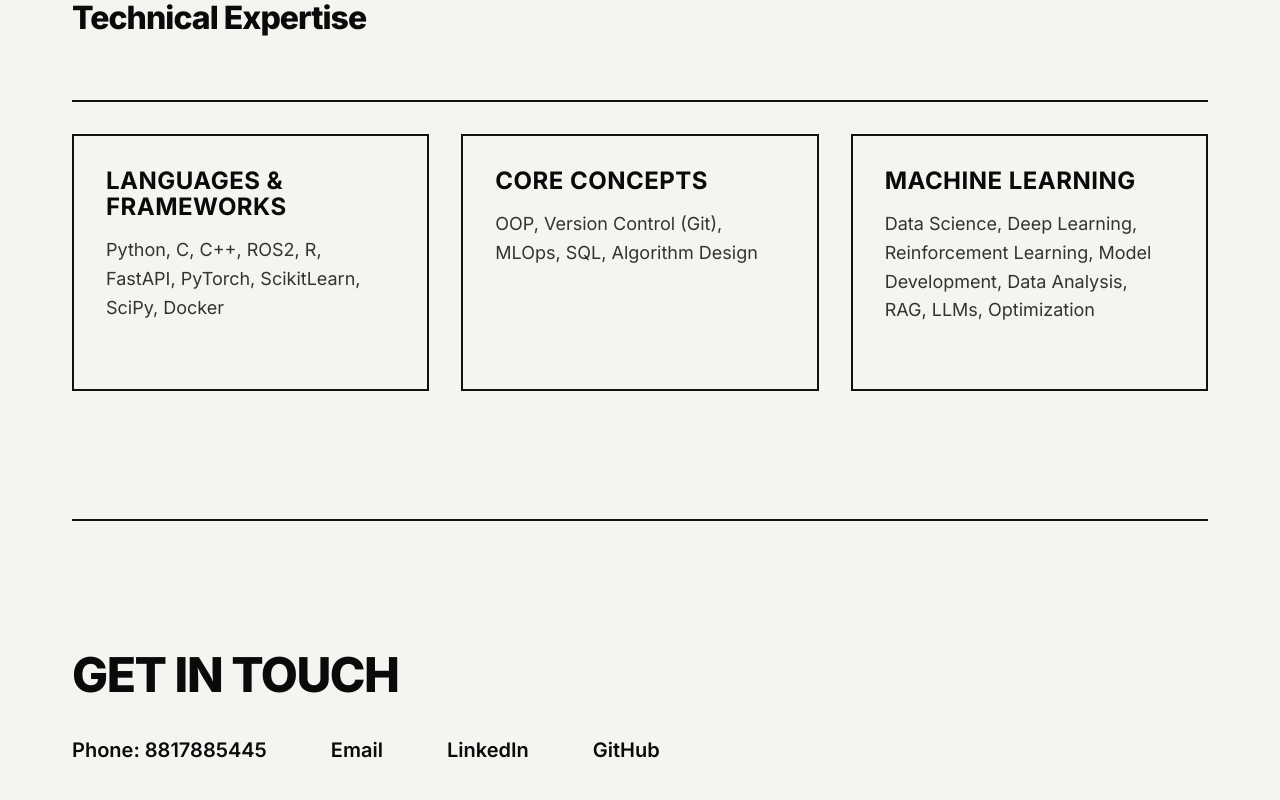
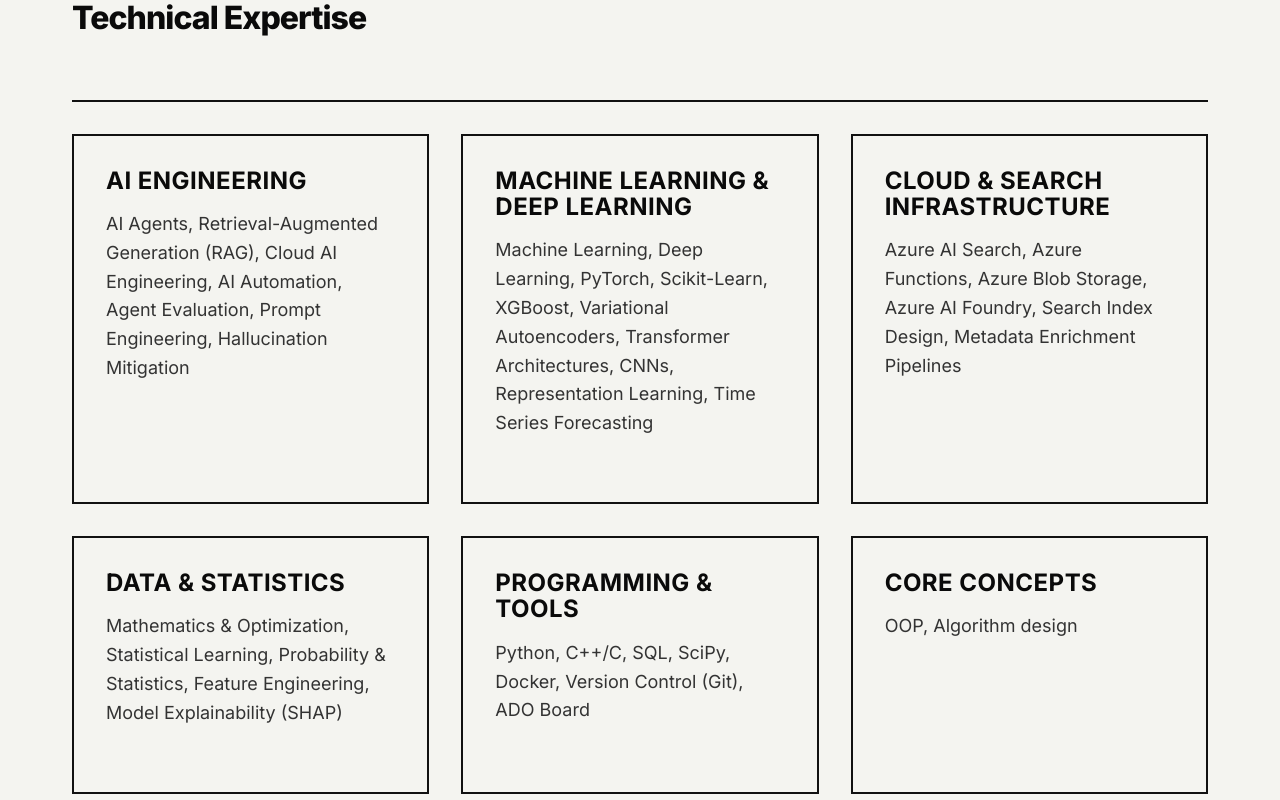
Before and after one commit to Jayesh-Motwani/Portfolio-Website, a Next.js app: page / in a window 1280 px wide. Shown: the part 860-1660 px from the top of the page. Built offline with nearby package versions, Linux system fonts and the light colour scheme.

Commit message:
Update tech stack section

```diff
--- a/app/page.tsx
+++ b/app/page.tsx
@@ -32,16 +32,28 @@ export default function Home() {
         <h2 style={{ fontSize: "2rem", marginBottom: "var(--spacing-lg)" }}>Technical Expertise</h2>
         <div className="skills-grid">
           <div className="skill-card">
-            <h3>Languages & Frameworks</h3>
-            <p>Python, C, C++, ROS2, R, FastAPI, PyTorch, ScikitLearn, SciPy, Docker</p>
+            <h3>AI Engineering</h3>
+            <p>AI Agents, Retrieval-Augmented Generation (RAG), Cloud AI Engineering, AI Automation, Agent Evaluation, Prompt Engineering, Hallucination Mitigation</p>
+          </div>
+          <div className="skill-card">
+            <h3>Machine Learning & Deep Learning</h3>
+            <p>Machine Learning, Deep Learning, PyTorch, Scikit-Learn, XGBoost, Variational Autoencoders, Transformer Architectures, CNNs, Representation Learning, Time Series Forecasting</p>
+          </div>
+          <div className="skill-card">
+            <h3>Cloud & Search Infrastructure</h3>
+            <p>Azure AI Search, Azure Functions, Azure Blob Storage, Azure AI Foundry, Search Index Design, Metadata Enrichment Pipelines</p>
+          </div>
+          <div className="skill-card">
+            <h3>Data & Statistics</h3>
+            <p>Mathematics & Optimization, Statistical Learning, Probability & Statistics, Feature Engineering, Model Explainability (SHAP)</p>
+          </div>
+          <div className="skill-card">
+            <h3>Programming & Tools</h3>
+            <p>Python, C++/C, SQL, SciPy, Docker, Version Control (Git), ADO Board</p>
           </div>
           <div className="skill-card">
             <h3>Core Concepts</h3>
-            <p>OOP, Version Control (Git), MLOps, SQL, Algorithm Design</p>
-          </div>
-          <div className="skill-card">
-            <h3>Machine Learning</h3>
-            <p>Data Science, Deep Learning, Reinforcement Learning, Model Development, Data Analysis, RAG, LLMs, Optimization</p>
+            <p>OOP, Algorithm design</p>
           </div>
         </div>
       </section>
```
